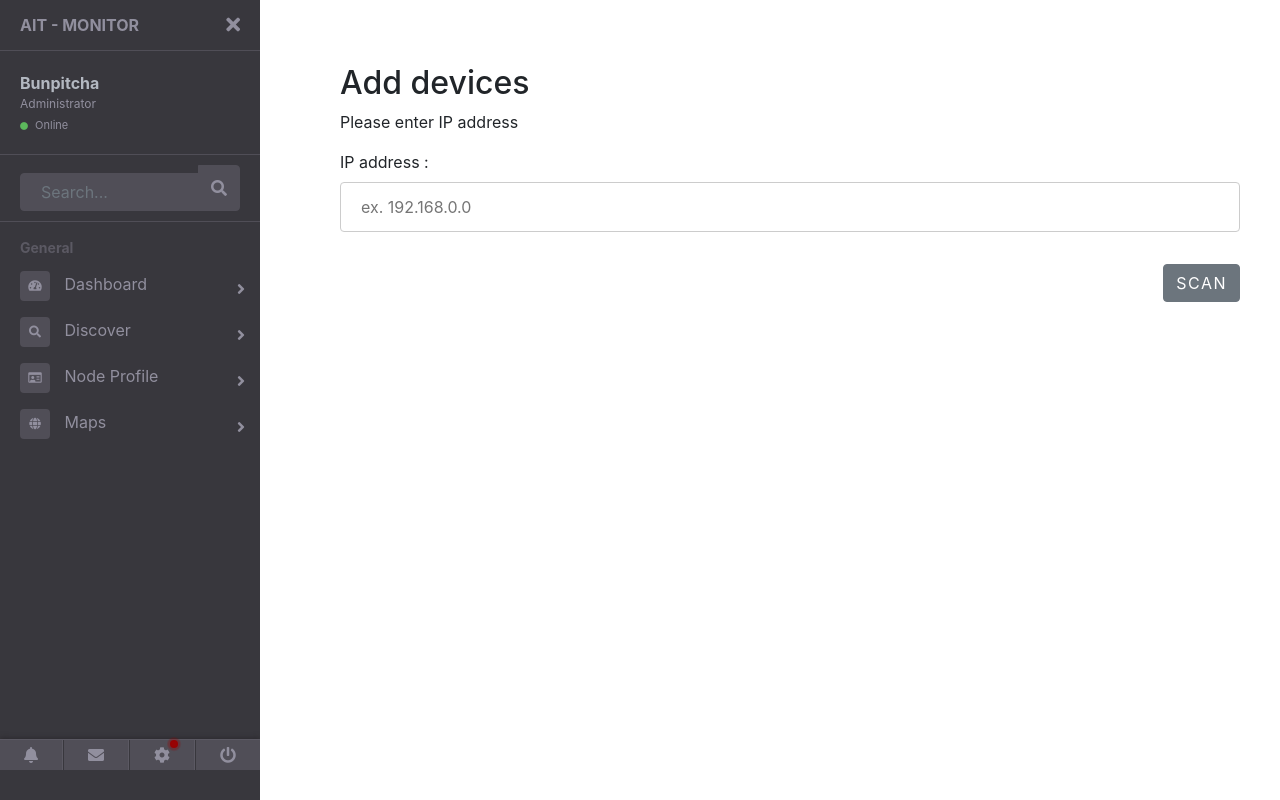
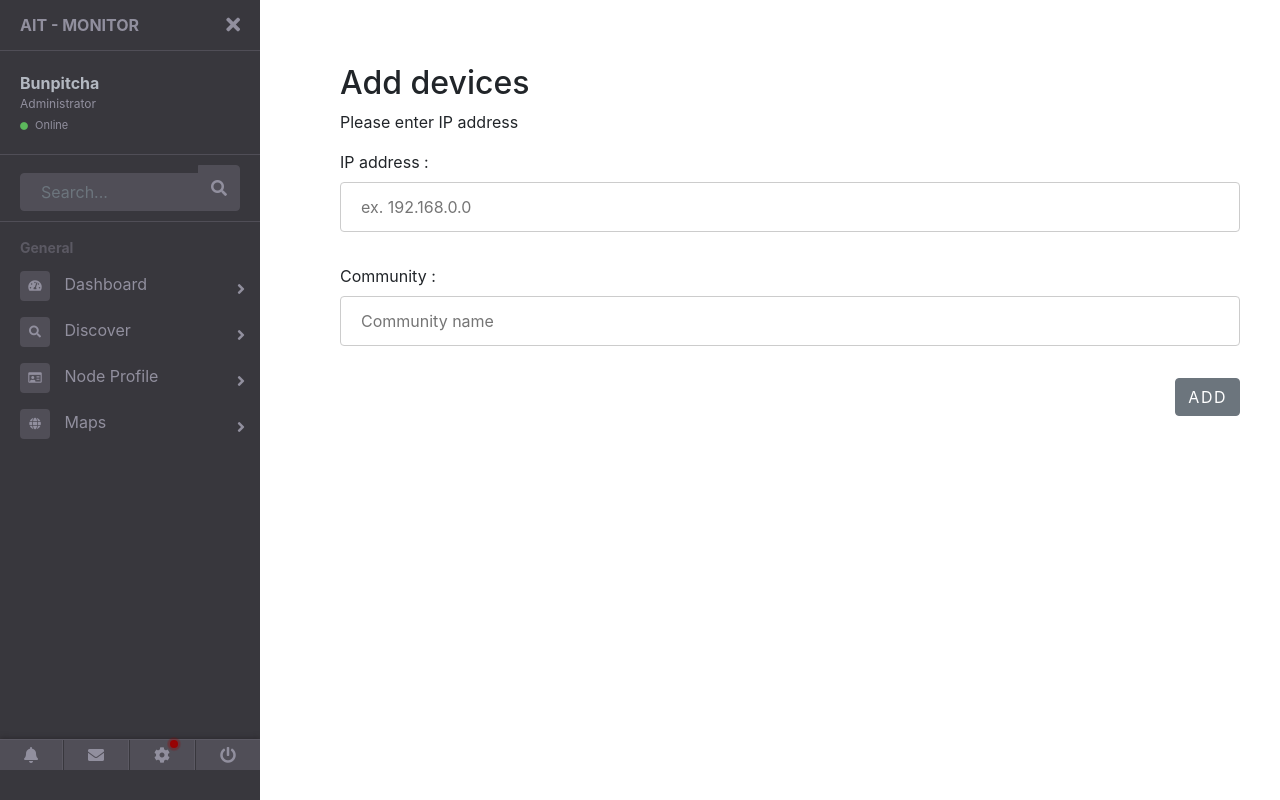
Before and after one commit to buababysunsol/Network-Monitoring, a Django app: page /discover/add/network/ in a window 1280 px wide. Run offline with Django 3.2, Linux system fonts and the light colour scheme; some libraries are stand-ins or nearby versions.

Commit message:
add more community

```diff
--- a/network_monitoring/discover/templates/discover/add_manual.html
+++ b/network_monitoring/discover/templates/discover/add_manual.html
@@ -154,7 +154,9 @@
                     <form method="get">
                         IP address : <input type="text" name="ip_manual" placeholder='ex. 192.168.0.0'
                                             value="{{ network|default_if_none:"" }}"><br><br>
-                        <input type="submit" value="scan" class="btn btn-secondary btn-set">
+                        Community : <input type="text" name="ip_manual" placeholder='Community name'
+                                            value="{{ network|default_if_none:"" }}"><br><br>
+                        <input type="submit" value="add" class="btn btn-secondary btn-set">
                     </form>
                 </div>
             </div>
```
